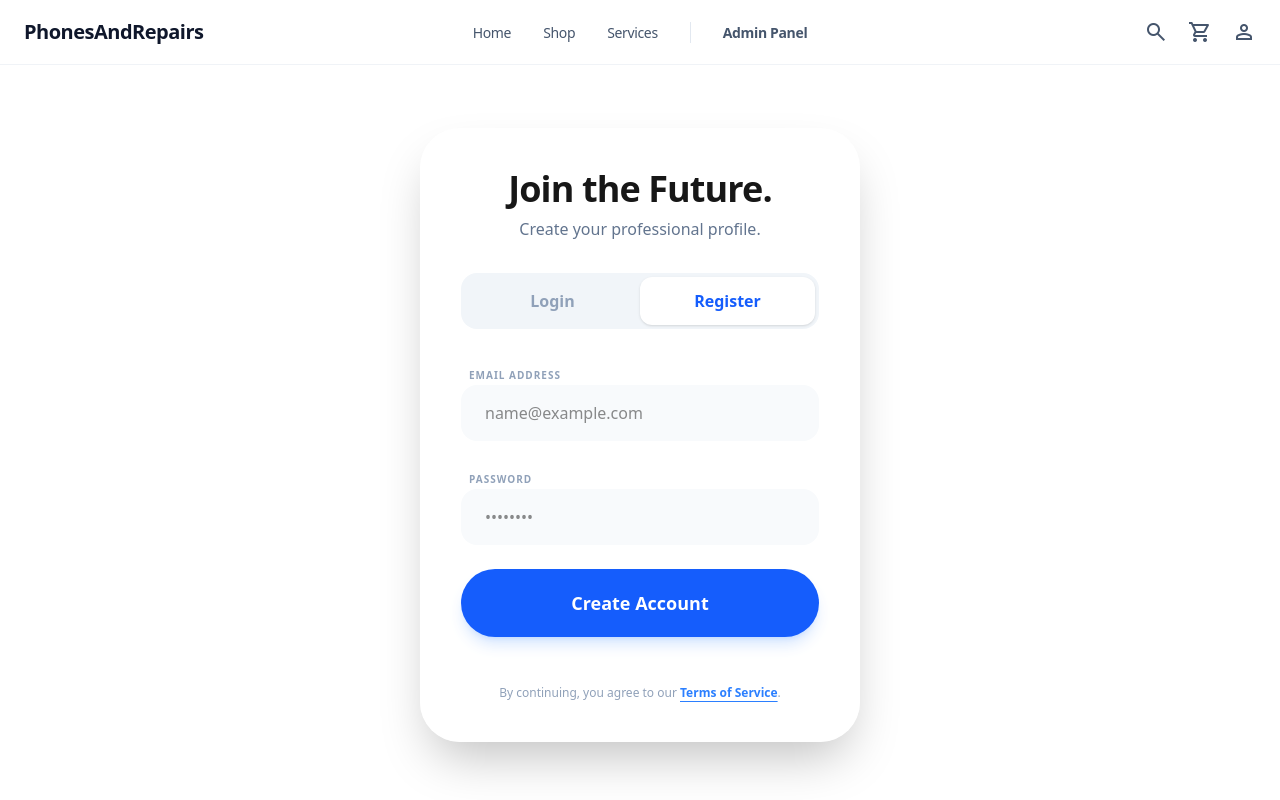
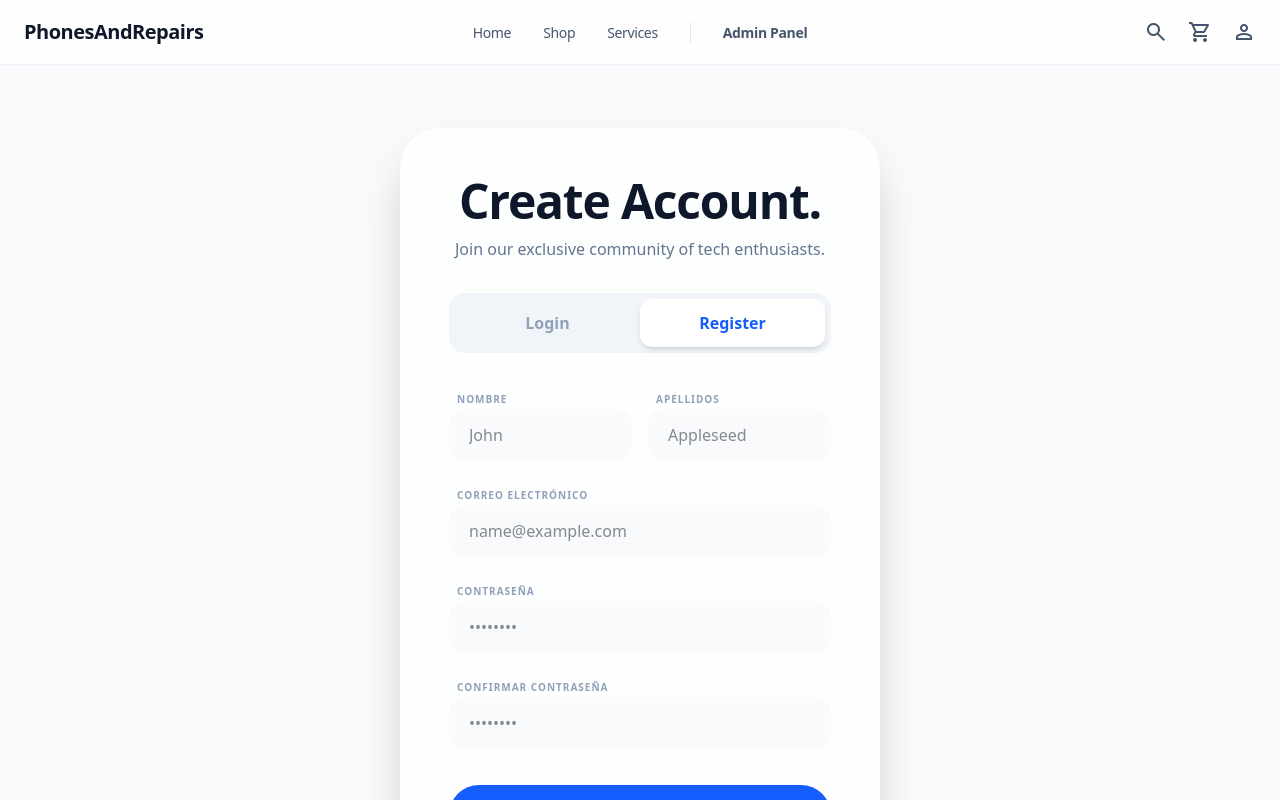
Before and after one commit to FlyPGppVz/PhonesAndRepairs-Final, a Next.js app: page /auth in a window 1280 px wide. Both pictures are taken after a click on the button "Register". Shown: the top 800 px of the page. Built offline with nearby package versions, Linux system fonts and the light colour scheme.

Commit message:
Expand registration form with full name and password confirmation fields

```diff
--- a/src/app/auth/page.tsx
+++ b/src/app/auth/page.tsx
@@ -6,10 +6,15 @@ import { useRouter } from 'next/navigation';
 
 export default function AuthPage() {
   const [mode, setMode] = useState<'login' | 'register'>('login');
+  const [loading, setLoading] = useState(false);
+  const router = useRouter();
+
+  // Form states
   const [email, setEmail] = useState('');
   const [password, setPassword] = useState('');
-  const [loading, setLoading] = useState(false);
-  const router = useRouter();
+  const [firstName, setFirstName] = useState('');
+  const [lastName, setLastName] = useState('');
+  const [confirmPassword, setConfirmPassword] = useState('');
 
   const handleAuth = async (e: React.FormEvent) => {
     e.preventDefault();
@@ -17,9 +22,22 @@ export default function AuthPage() {
 
     try {
       if (mode === 'register') {
-        const { error } = await supabase.auth.signUp({ email, password });
+        if (password !== confirmPassword) {
+          throw new Error('Passwords do not match');
+        }
+
+        const { error } = await supabase.auth.signUp({
+          email,
+          password,
+          options: {
+            data: {
+              first_name: firstName,
+              last_name: lastName,
+            }
+          }
+        });
         if (error) throw error;
-        alert('Check your email for the confirmation link!');
+        alert('Registration successful! Please check your email for verification.');
       } else {
         const { error } = await supabase.auth.signInWithPassword({ email, password });
         if (error) throw error;
@@ -34,68 +52,111 @@ export default function AuthPage() {
   };
 
   return (
-    <main className="min-h-screen pt-32 pb-24 flex items-center justify-center px-6">
-      <div className="w-full max-w-[440px] cupertino-glass rounded-[2.5rem] p-10 shadow-2xl space-y-8">
-        <div className="text-center space-y-2">
-          <h1 className="text-4xl font-bold tracking-tight">
-            {mode === 'login' ? 'Welcome Back.' : 'Join the Future.'}
+    <main className="min-h-screen pt-32 pb-24 flex items-center justify-center px-6 bg-slate-50 dark:bg-black transition-colors">
+      <div className="w-full max-w-[480px] cupertino-glass bg-white/70 dark:bg-zinc-900/70 rounded-[2.5rem] p-8 md:p-12 shadow-2xl border border-white/20 dark:border-white/5 space-y-8 animate-in fade-in zoom-in duration-500">
+
+        <div className="text-center space-y-3">
+          <h1 className="text-4xl md:text-5xl font-bold tracking-tight text-slate-900 dark:text-white">
+            {mode === 'login' ? 'Sign In.' : 'Create Account.'}
           </h1>
-          <p className="text-slate-500 font-medium">
-            {mode === 'login' ? 'Access your premium account.' : 'Create your professional profile.'}
+          <p className="text-slate-500 dark:text-slate-400 font-medium text-sm md:text-base">
+            {mode === 'login' ? 'Step into your personalized tech universe.' : 'Join our exclusive community of tech enthusiasts.'}
           </p>
         </div>
 
-        <div className="flex bg-slate-100 dark:bg-white/5 p-1 rounded-2xl">
+        <div className="flex bg-slate-100 dark:bg-zinc-800 p-1.5 rounded-2xl">
           <button
             onClick={() => setMode('login')}
-            className={`flex-1 py-3 rounded-xl font-bold transition-all ${mode === 'login' ? 'bg-white dark:bg-white/10 shadow-sm text-blue-600' : 'text-slate-400'}`}
+            className={`flex-1 py-3 rounded-xl font-bold transition-all duration-300 ${mode === 'login' ? 'bg-white dark:bg-zinc-700 shadow-md text-blue-600 dark:text-blue-400' : 'text-slate-400 hover:text-slate-500'}`}
           >
             Login
           </button>
           <button
             onClick={() => setMode('register')}
-            className={`flex-1 py-3 rounded-xl font-bold transition-all ${mode === 'register' ? 'bg-white dark:bg-white/10 shadow-sm text-blue-600' : 'text-slate-400'}`}
+            className={`flex-1 py-3 rounded-xl font-bold transition-all duration-300 ${mode === 'register' ? 'bg-white dark:bg-zinc-700 shadow-md text-blue-600 dark:text-blue-400' : 'text-slate-400 hover:text-slate-500'}`}
           >
             Register
           </button>
         </div>
 
-        <form onSubmit={handleAuth} className="space-y-6">
-          <div className="space-y-2">
-            <label className="text-[10px] font-bold uppercase tracking-widest text-slate-400 ml-2">Email Address</label>
+        <form onSubmit={handleAuth} className="space-y-5">
+          {mode === 'register' && (
+            <div className="grid grid-cols-2 gap-4 animate-in slide-in-from-top-2 duration-300">
+              <div className="space-y-1.5">
+                <label className="text-[10px] font-bold uppercase tracking-widest text-slate-400 dark:text-zinc-500 ml-2">Nombre</label>
+                <input
+                  type="text"
+                  required
+                  value={firstName}
+                  onChange={(e) => setFirstName(e.target.value)}
+                  className="w-full bg-slate-50 dark:bg-black/40 border-none rounded-2xl px-5 py-3.5 focus:ring-2 focus:ring-blue-500/50 transition-all outline-none text-slate-900 dark:text-white"
+                  placeholder="John"
+                />
+              </div>
+              <div className="space-y-1.5">
+                <label className="text-[10px] font-bold uppercase tracking-widest text-slate-400 dark:text-zinc-500 ml-2">Apellidos</label>
+                <input
+                  type="text"
+                  required
+                  value={lastName}
+                  onChange={(e) => setLastName(e.target.value)}
+                  className="w-full bg-slate-50 dark:bg-black/40 border-none rounded-2xl px-5 py-3.5 focus:ring-2 focus:ring-blue-500/50 transition-all outline-none text-slate-900 dark:text-white"
+                  placeholder="Appleseed"
+                />
+              </div>
+            </div>
+          )}
+
+          <div className="space-y-1.5">
+            <label className="text-[10px] font-bold uppercase tracking-widest text-slate-400 dark:text-zinc-500 ml-2">Correo Electrónico</label>
             <input
               type="email"
               required
               value={email}
               onChange={(e) => setEmail(e.target.value)}
-              className="w-full bg-slate-50 dark:bg-black/20 border-none rounded-2xl px-6 py-4 focus:ring-2 focus:ring-blue-500 transition-all outline-none"
+              className="w-full bg-slate-50 dark:bg-black/40 border-none rounded-2xl px-5 py-3.5 focus:ring-2 focus:ring-blue-500/50 transition-all outline-none text-slate-900 dark:text-white"
               placeholder="name@example.com"
             />
           </div>
-          <div className="space-y-2">
-            <label className="text-[10px] font-bold uppercase tracking-widest text-slate-400 ml-2">Password</label>
+
+          <div className="space-y-1.5">
+            <label className="text-[10px] font-bold uppercase tracking-widest text-slate-400 dark:text-zinc-500 ml-2">Contraseña</label>
             <input
               type="password"
               required
               value={password}
               onChange={(e) => setPassword(e.target.value)}
-              className="w-full bg-slate-50 dark:bg-black/20 border-none rounded-2xl px-6 py-4 focus:ring-2 focus:ring-blue-500 transition-all outline-none"
+              className="w-full bg-slate-50 dark:bg-black/40 border-none rounded-2xl px-5 py-3.5 focus:ring-2 focus:ring-blue-500/50 transition-all outline-none text-slate-900 dark:text-white"
               placeholder="••••••••"
             />
           </div>
 
+          {mode === 'register' && (
+            <div className="space-y-1.5 animate-in slide-in-from-top-2 duration-300">
+              <label className="text-[10px] font-bold uppercase tracking-widest text-slate-400 dark:text-zinc-500 ml-2">Confirmar Contraseña</label>
+              <input
+                type="password"
+                required
+                value={confirmPassword}
+                onChange={(e) => setConfirmPassword(e.target.value)}
+                className="w-full bg-slate-50 dark:bg-black/40 border-none rounded-2xl px-5 py-3.5 focus:ring-2 focus:ring-blue-500/50 transition-all outline-none text-slate-900 dark:text-white"
+                placeholder="••••••••"
+              />
+            </div>
+          )}
+
           <button
             type="submit"
             disabled={loading}
-            className="w-full bg-blue-600 text-white py-5 rounded-full font-bold text-lg hover:bg-blue-700 transition-all shadow-lg shadow-blue-500/20 active:scale-[0.98] disabled:opacity-50"
+            className="w-full bg-blue-600 dark:bg-blue-500 text-white py-4.5 rounded-full font-bold text-lg hover:bg-blue-700 dark:hover:bg-blue-600 transition-all shadow-xl shadow-blue-500/20 active:scale-[0.98] disabled:opacity-50 mt-4 h-[60px]"
           >
             {loading ? 'Processing...' : mode === 'login' ? 'Sign In' : 'Create Account'}
           </button>
         </form>
 
-        <div className="text-center pt-4">
-          <p className="text-xs text-slate-400">
-            By continuing, you agree to our <span className="text-blue-500 font-semibold underline underline-offset-4 cursor-pointer">Terms of Service</span>.
+        <div className="text-center pt-2">
+          <p className="text-[11px] text-slate-400 dark:text-zinc-500 leading-relaxed px-4">
+            Al continuar, aceptas nuestros <span className="text-blue-500 dark:text-blue-400 font-semibold underline underline-offset-4 cursor-pointer hover:text-blue-600">Términos y Condiciones</span> y nuestra <span className="text-blue-500 dark:text-blue-400 font-semibold underline underline-offset-4 cursor-pointer hover:text-blue-600">Política de Privacidad</span>.
           </p>
         </div>
       </div>
```
